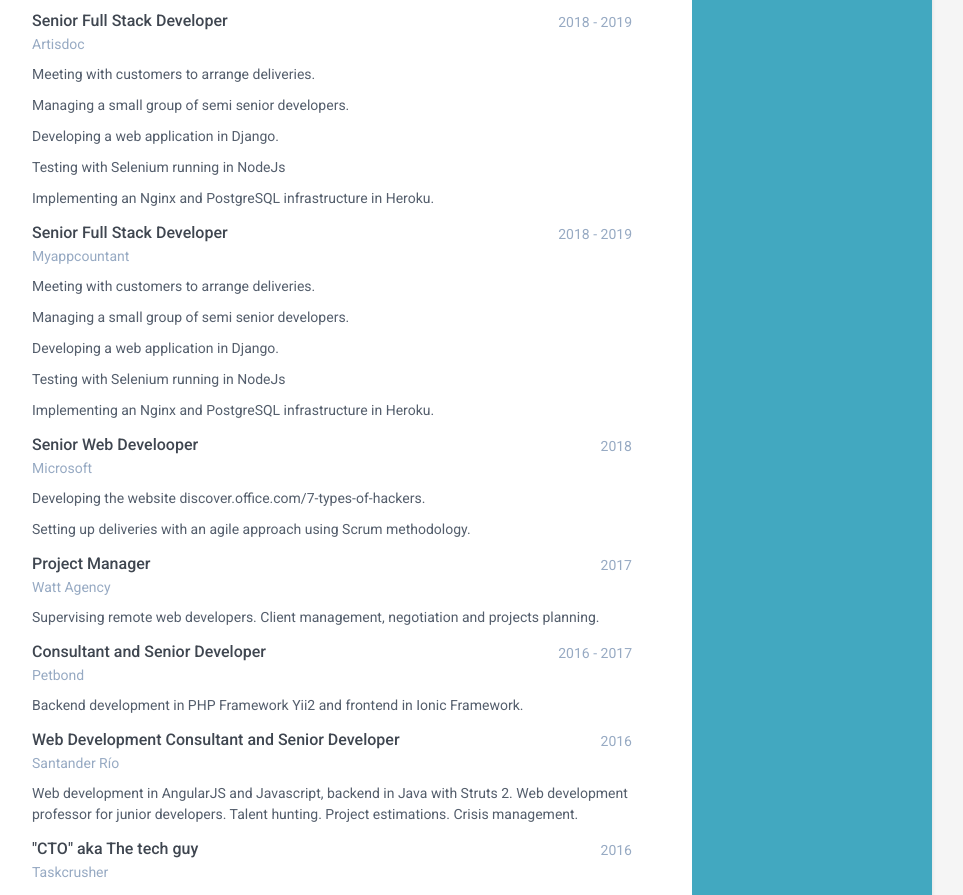
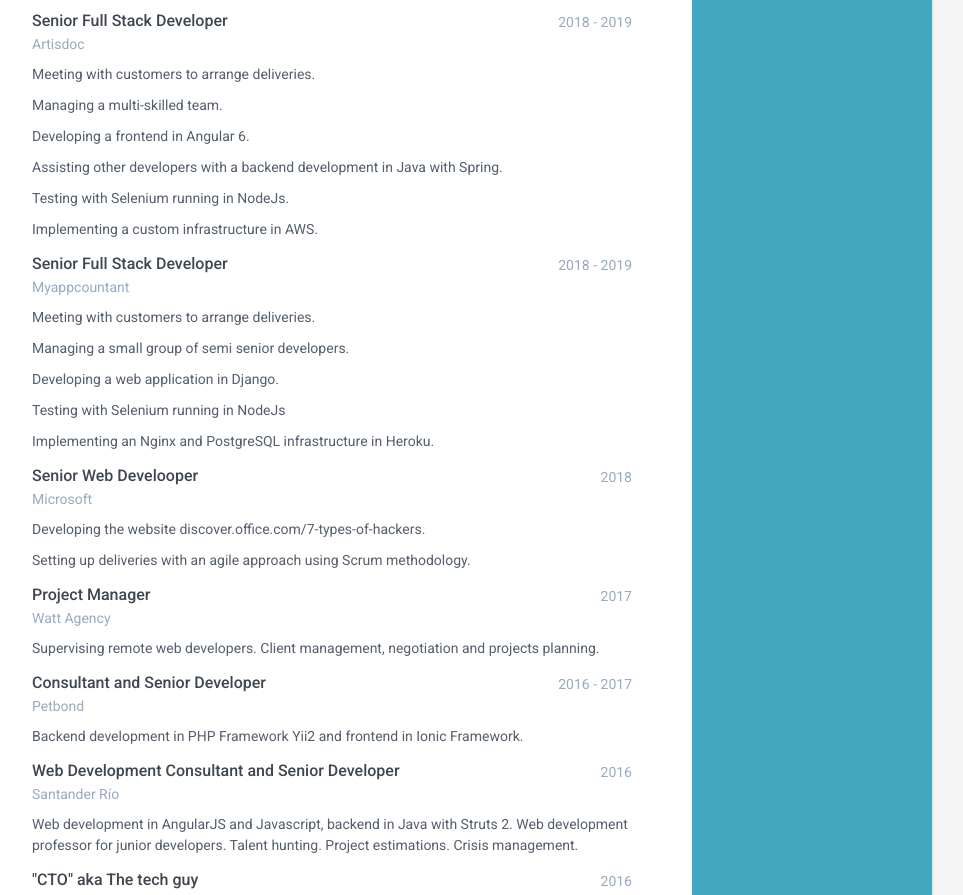
Before and after one commit to shizus/curriculum, a plain HTML site: page index.html in a window 1280 px wide. Shown: the part 1628-2523 px from the top of the page, without its empty margins (188-1151 px from the left). Drawn offline with Linux system fonts and the light colour scheme.

Commit message:
fixing copy-paste error from pdf

```diff
--- a/index.html
+++ b/index.html
@@ -237,10 +237,11 @@
                     </div><!--//meta-->
                     <div class="details">
                         <p>Meeting with customers to arrange deliveries.</p>
-                        <p>Managing a small group of semi senior developers.</p>
-                        <p>Developing a web application in Django.</p>
-                        <p>Testing with Selenium running in NodeJs</p>
-                        <p>Implementing an Nginx and PostgreSQL infrastructure in Heroku.</p>
+                        <p>Managing a multi-skilled team.</p>
+                        <p>Developing a frontend in Angular 6.</p>
+                        <p>Assisting other developers with a backend development in Java with Spring.</p>
+                        <p>Testing with Selenium running in NodeJs.</p>
+                        <p>Implementing a custom infrastructure in AWS.</p>
                     </div><!--//details-->
                 </div><!--//item-->
                 <div class="item">
```
